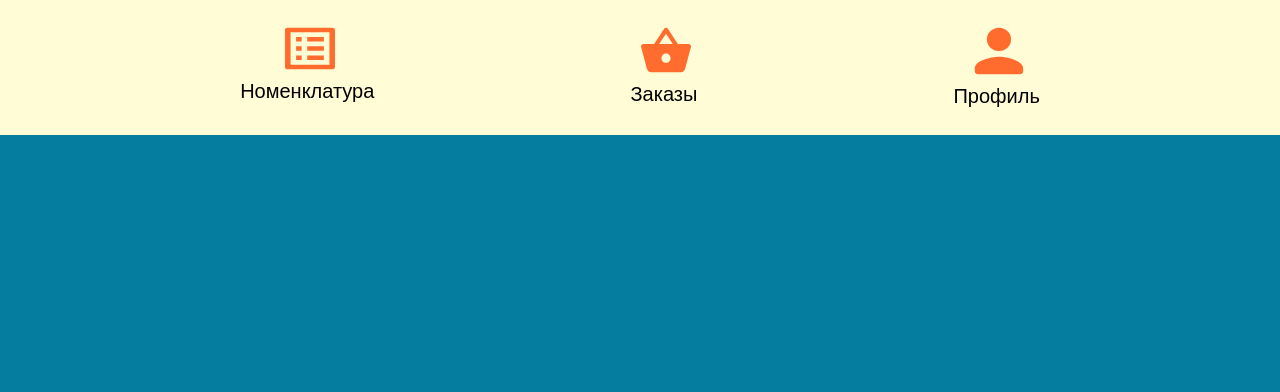
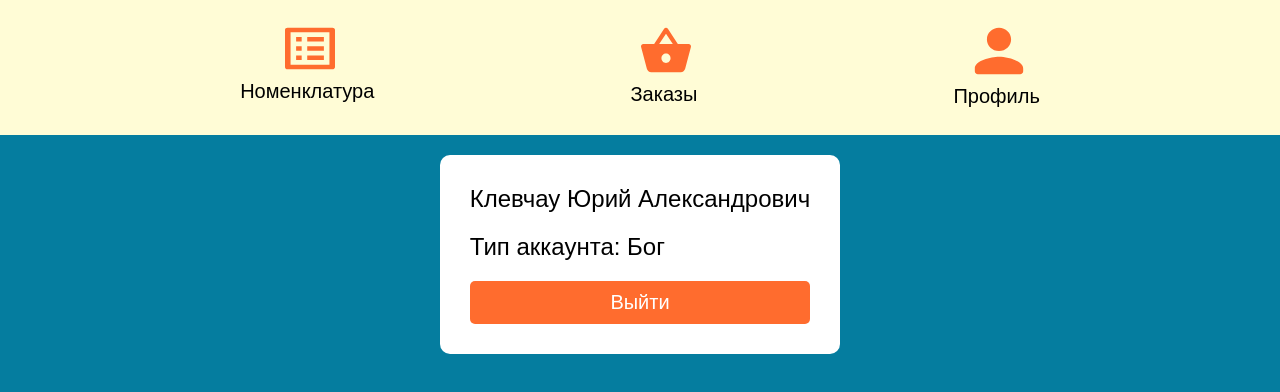
Before and after one commit to Qwaqu6ka/sewing-factory, a Vue app: page /profile in a window 1280 px wide. Shown: the top 392 px of the page. Built offline with nearby package versions, Linux system fonts and the light colour scheme.

Commit message:
create profile view

```diff
--- a/src/App.vue
+++ b/src/App.vue
@@ -18,6 +18,7 @@ export default {
     display: flex;
     flex-direction: column;
     min-height: 100vh;
+    font-size: 1.5rem;
     font-family: 'Poppins', sans-serif;
     -webkit-font-smoothing: antialiased;
     -moz-osx-font-smoothing: grayscale;
--- a/src/views/Profile.vue
+++ b/src/views/Profile.vue
@@ -1,15 +1,48 @@
 <template>
     <div class="Layout">
         <div class="ProfileCard">
-
+            <span class="ProfileCard_name">Клевчау Юрий Александрович</span>
+            <span class="ProfileCard_account">Тип аккаунта: {{ accountType }}</span>
+            <button class="ProfileCard_button" type="button">Выйти</button>
         </div>
     </div>
 </template>
 
+<script>
+export default {
+    data() {
+        return {
+            accountType: "Бог"
+        }
+    }
+}
+</script>
+
 <style scoped lang="scss">
     .ProfileCard {
         display: flex;
-        flex-direction: row;
+        flex-direction: column;
         background-color: white;
+        border-radius: 10px;
+        padding: 30px;
+        margin-top: 20px;
+
+        &_name {
+            margin-bottom: 20px;
+        }
+
+        &_account {
+
+        }
+
+        &_button {
+            background-color: #FF6C2E;
+            color: white;
+            border: none;
+            border-radius: 5px;
+            padding: 10px;
+            margin-top: 20px;
+            font-size: 1.25rem;
+        }
     }
 </style>
```
Also changed, not shown: 1 other file (tests, documents, lock files or other folders).
